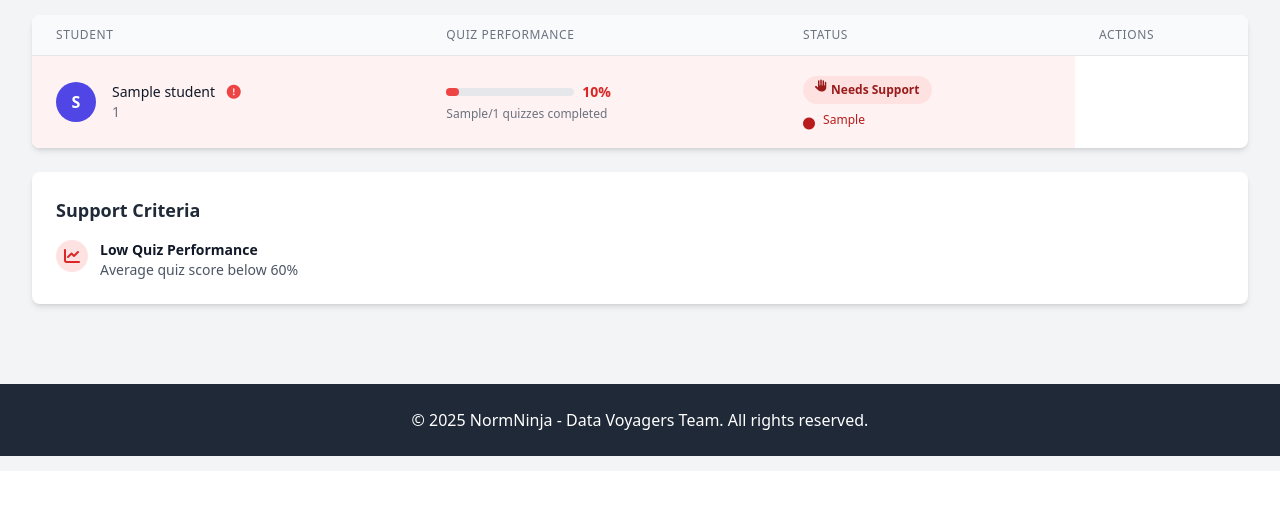
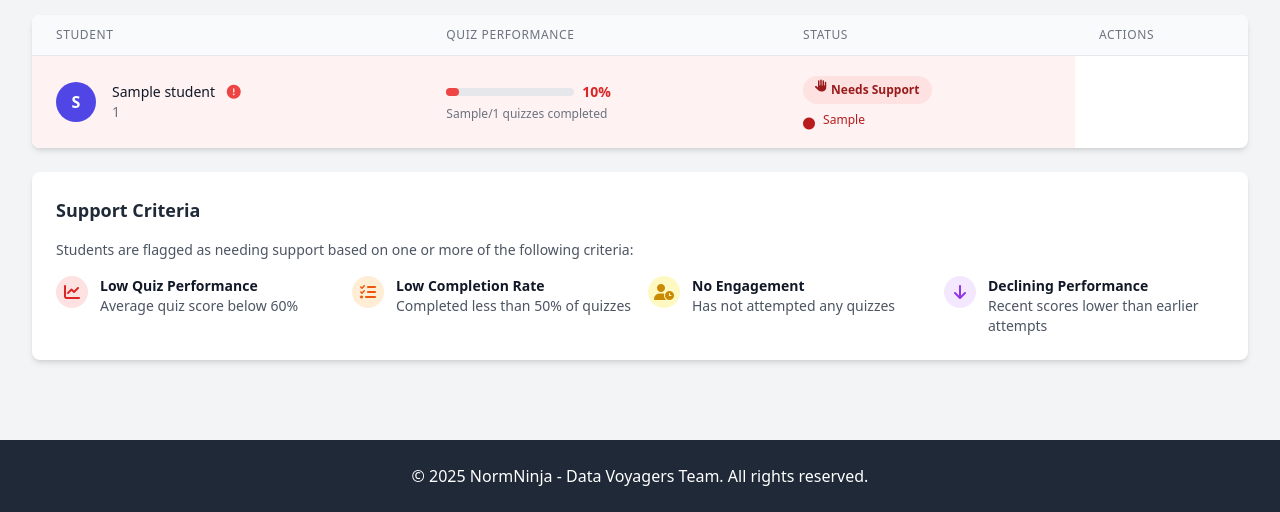
Before and after one commit to ChuaShangYeet/normninja, a Laravel app: template resources/views/teacher/student-performance.blade.php in a window 1280 px wide. Shown: the part 329-841 px from the top of the page. Before the commit the page ends 785 px from the top, so only its background shows below. Run offline with Laravel 12, Linux system fonts and the light colour scheme; the template is opened without the code that fills it: most values are stand-ins (such as "Sample title", 1, 10 or a date in 2020); parts of the project's set-up code (start-up, migrations or seed data) failed here and were passed over; some libraries are stand-ins or nearby versions.

Commit message:
Add comprehensive support criteria for student performance tracking
- Add low completion rate criterion (< 50% of quizzes)
- Add no engagement criterion (no quiz attempts)
- Add declining performance detection (10% drop in recent vs earlier scores)
- Update student-performance view with all four criteria displayed in legend
- Update FEATURES.md with detailed criteria documentation
- Calculate and track completion rate for each student

```diff
--- a/resources/views/teacher/student-performance.blade.php
+++ b/resources/views/teacher/student-performance.blade.php
@@ -123,7 +123,8 @@
     <!-- Legend -->
     <div class="bg-white rounded-lg shadow-md p-6">
         <h3 class="text-lg font-semibold text-gray-800 mb-4">Support Criteria</h3>
-        <div class="grid grid-cols-1 md:grid-cols-2 gap-4">
+        <p class="text-sm text-gray-600 mb-4">Students are flagged as needing support based on one or more of the following criteria:</p>
+        <div class="grid grid-cols-1 md:grid-cols-2 lg:grid-cols-4 gap-4">
             <div class="flex items-start">
                 <div class="flex-shrink-0">
                     <div class="h-8 w-8 rounded-full bg-red-100 flex items-center justify-center">
@@ -135,6 +136,39 @@
                     <p class="text-sm text-gray-600">Average quiz score below 60%</p>
                 </div>
             </div>
+            <div class="flex items-start">
+                <div class="flex-shrink-0">
+                    <div class="h-8 w-8 rounded-full bg-orange-100 flex items-center justify-center">
+                        <i class="fas fa-tasks text-orange-600"></i>
+                    </div>
+                </div>
+                <div class="ml-3">
+                    <h4 class="text-sm font-semibold text-gray-900">Low Completion Rate</h4>
+                    <p class="text-sm text-gray-600">Completed less than 50% of quizzes</p>
+                </div>
+            </div>
+            <div class="flex items-start">
+                <div class="flex-shrink-0">
+                    <div class="h-8 w-8 rounded-full bg-yellow-100 flex items-center justify-center">
+                        <i class="fas fa-user-clock text-yellow-600"></i>
+                    </div>
+                </div>
+                <div class="ml-3">
+                    <h4 class="text-sm font-semibold text-gray-900">No Engagement</h4>
+                    <p class="text-sm text-gray-600">Has not attempted any quizzes</p>
+                </div>
+            </div>
+            <div class="flex items-start">
+                <div class="flex-shrink-0">
+                    <div class="h-8 w-8 rounded-full bg-purple-100 flex items-center justify-center">
+                        <i class="fas fa-arrow-down text-purple-600"></i>
+                    </div>
+                </div>
+                <div class="ml-3">
+                    <h4 class="text-sm font-semibold text-gray-900">Declining Performance</h4>
+                    <p class="text-sm text-gray-600">Recent scores lower than earlier attempts</p>
+                </div>
+            </div>
         </div>
     </div>
 </div>
```
Also changed, not shown: FEATURES.md (+11 -4 lines), app/Http/Controllers/TeacherController.php (+51 -0 lines).
